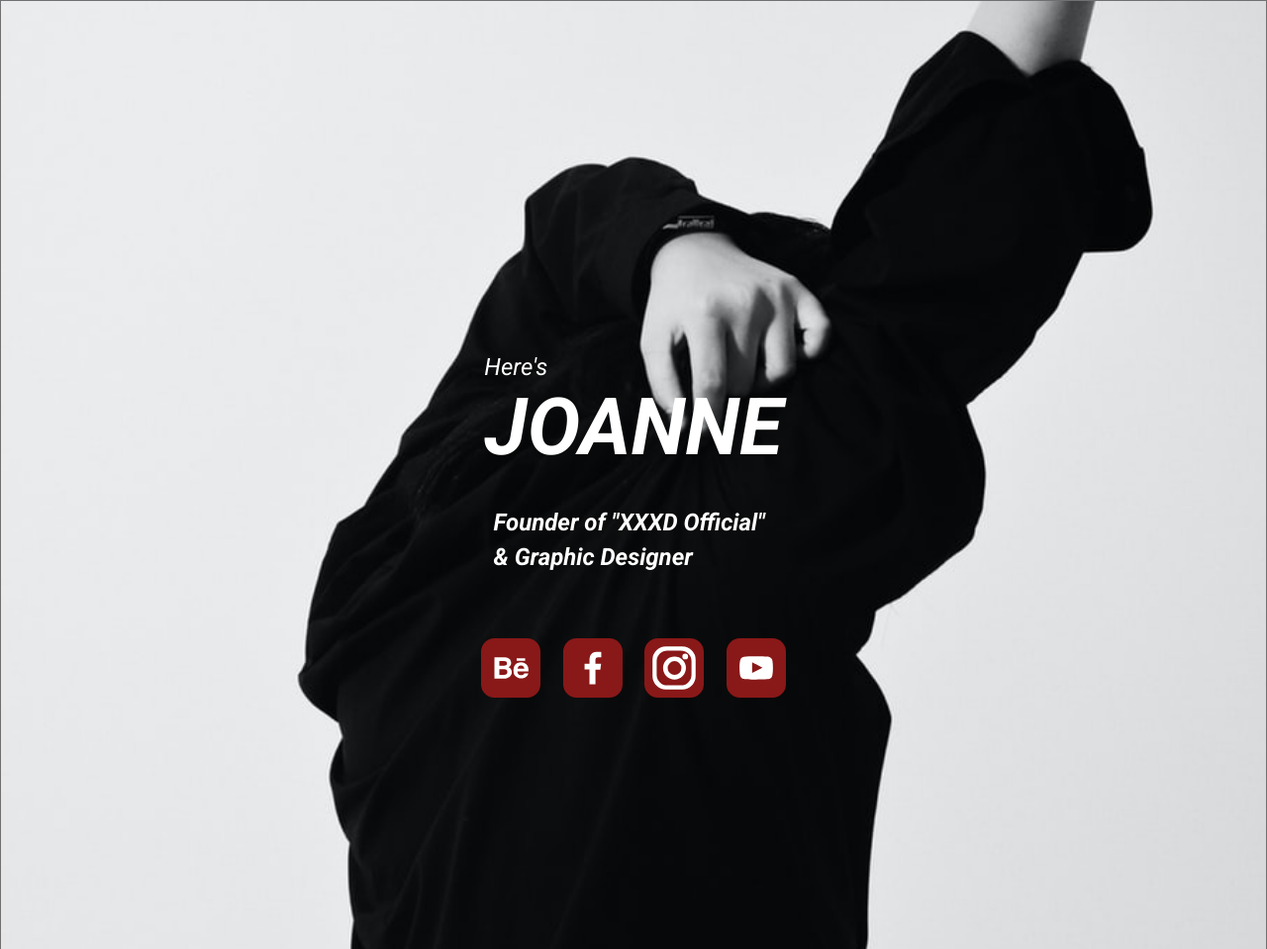
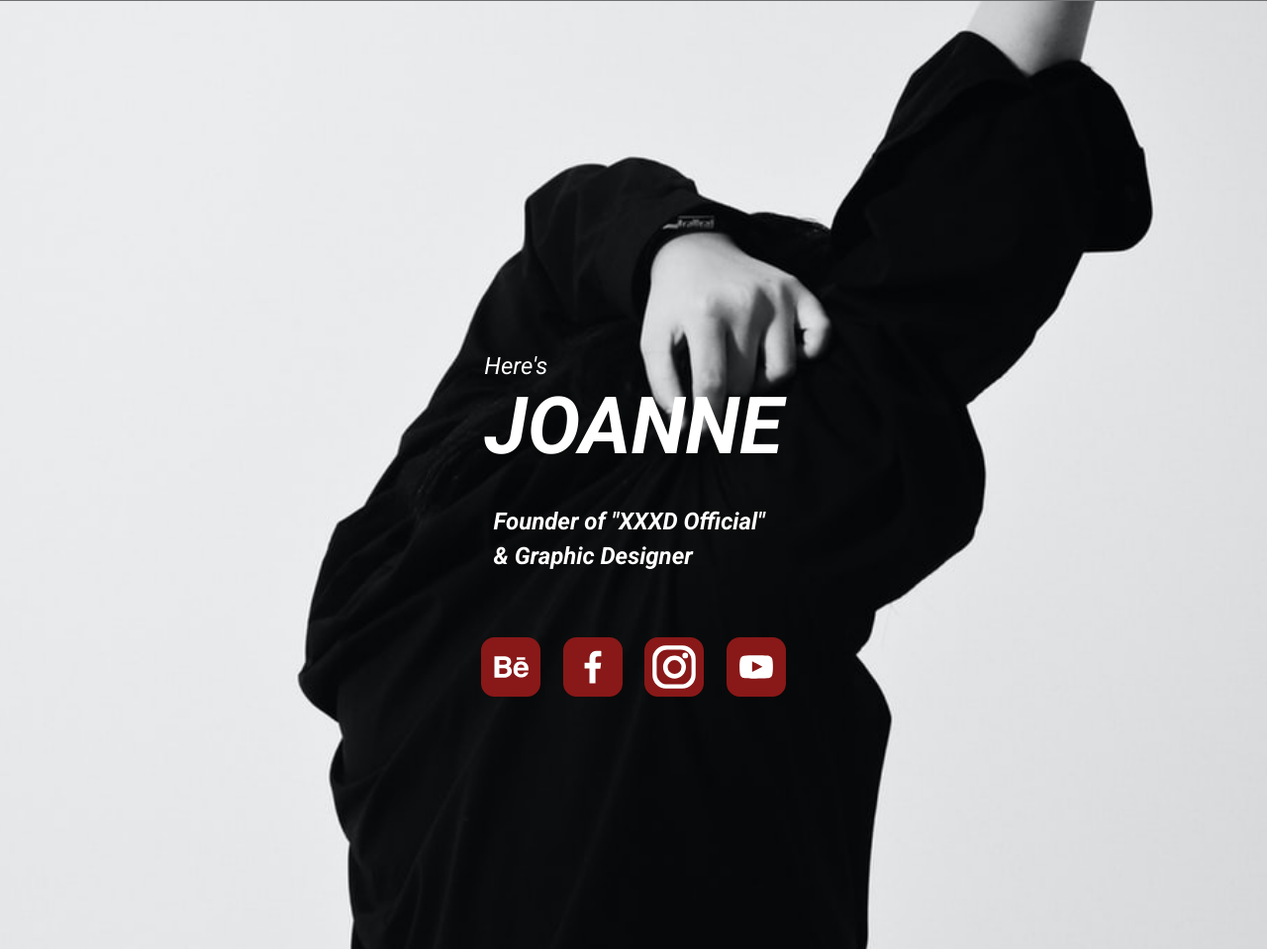
Before and after one commit to hijachu/hexschool-live-week2, a plain HTML site: page index.html in a window 1280 px wide. Shown: the top 959 px of the page at 99% size. Drawn offline with Linux system fonts and the light colour scheme.

Commit message:
Background image contans border itself.

```diff
--- a/style.css
+++ b/style.css
@@ -177,8 +177,6 @@ body {
 
     color: #fff;
     font-style: italic;
-
-    border: 1px solid #707070;
 }
 
 .name-header {
```
